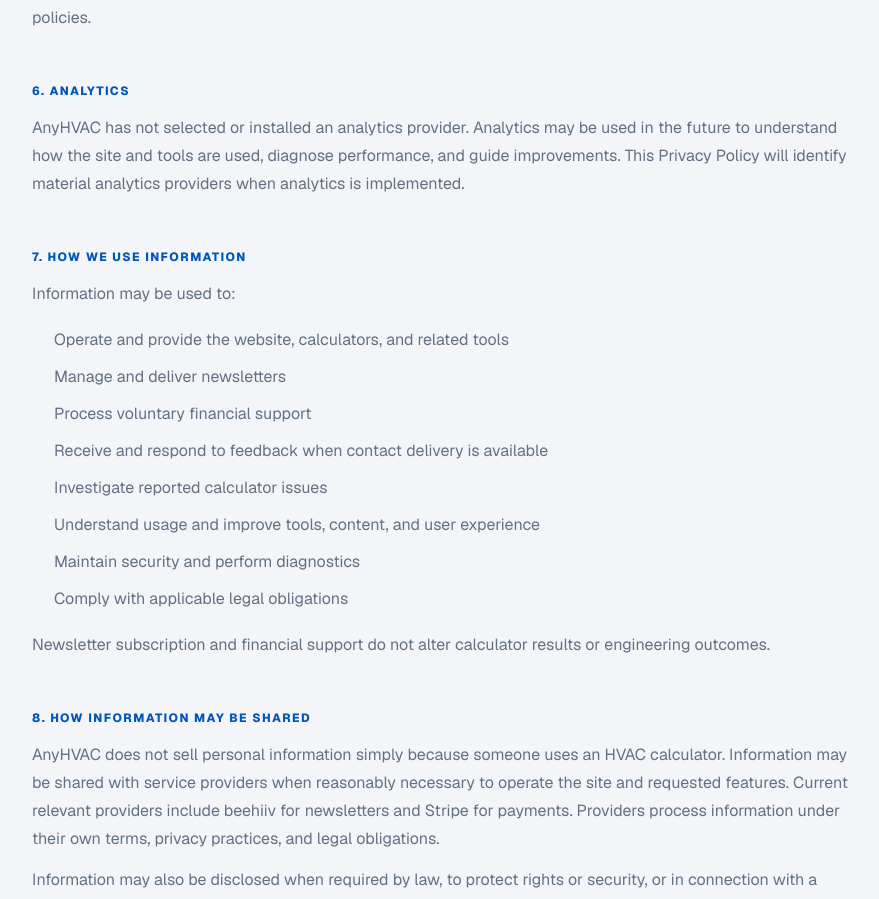
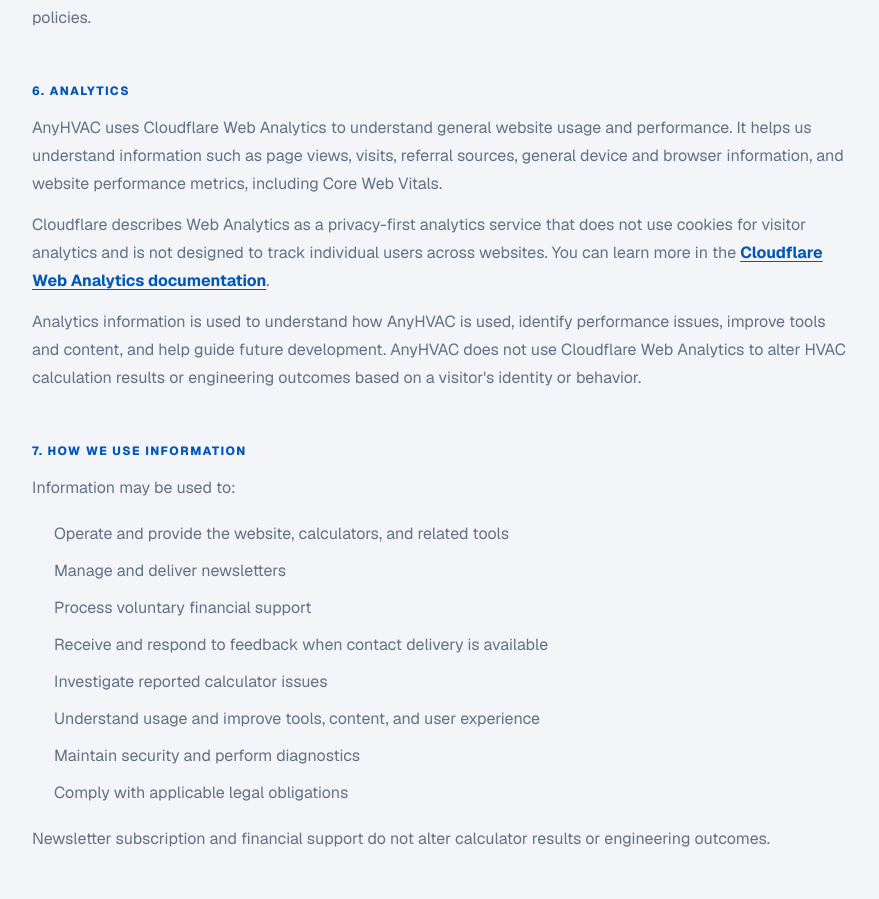
Before and after one commit to ideahousellc/anyhvac, a Next.js app: page /privacy in a window 1280 px wide. Shown: the part 1767-2666 px from the top of the page, without its empty margins (158-1037 px from the left). Built offline with nearby package versions, Linux system fonts and the light colour scheme.

Commit message:
Add Cloudflare analytics and update privacy policy

```diff
--- a/app/layout.tsx
+++ b/app/layout.tsx
@@ -1,5 +1,6 @@
 import type { Metadata } from "next";
 import { Geist, Geist_Mono } from "next/font/google";
+import Script from "next/script";
 
 import { Footer } from "@/components/Footer";
 import { ModalProvider } from "@/components/ModalProvider";
@@ -33,6 +34,13 @@
           {children}
           <Footer />
         </ModalProvider>
+        <Script
+          id="cloudflare-web-analytics"
+          type="module"
+          src="https://static.cloudflareinsights.com/beacon.min.js"
+          data-cf-beacon='{"token": "4a02b1c1a4c44c62a82304f2a96c7da2"}'
+          strategy="afterInteractive"
+        />
       </body>
     </html>
   );
--- a/app/privacy/page.tsx
+++ b/app/privacy/page.tsx
@@ -86,13 +86,27 @@
         </p>
       </ContentSection>
 
-      {/* TODO: Update this section with the selected analytics provider before public launch. */}
       <ContentSection title="6. Analytics">
         <p>
-          AnyHVAC has not selected or installed an analytics provider. Analytics may be
-          used in the future to understand how the site and tools are used, diagnose
-          performance, and guide improvements. This Privacy Policy will identify material
-          analytics providers when analytics is implemented.
+          AnyHVAC uses Cloudflare Web Analytics to understand general website usage and
+          performance. It helps us understand information such as page views, visits,
+          referral sources, general device and browser information, and website
+          performance metrics, including Core Web Vitals.
+        </p>
+        <p>
+          Cloudflare describes Web Analytics as a privacy-first analytics service that
+          does not use cookies for visitor analytics and is not designed to track
+          individual users across websites. You can learn more in the{" "}
+          <a href="https://developers.cloudflare.com/web-analytics/about/">
+            Cloudflare Web Analytics documentation
+          </a>.
+        </p>
+        <p>
+          Analytics information is used to understand how AnyHVAC is used, identify
+          performance issues, improve tools and content, and help guide future
+          development. AnyHVAC does not use Cloudflare Web Analytics to alter HVAC
+          calculation results or engineering outcomes based on a visitor&apos;s identity or
+          behavior.
         </p>
       </ContentSection>
 
```
